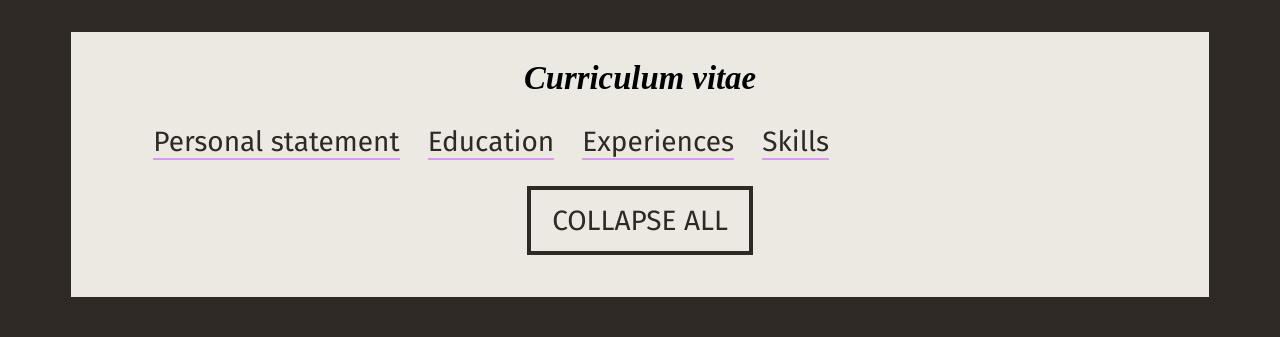
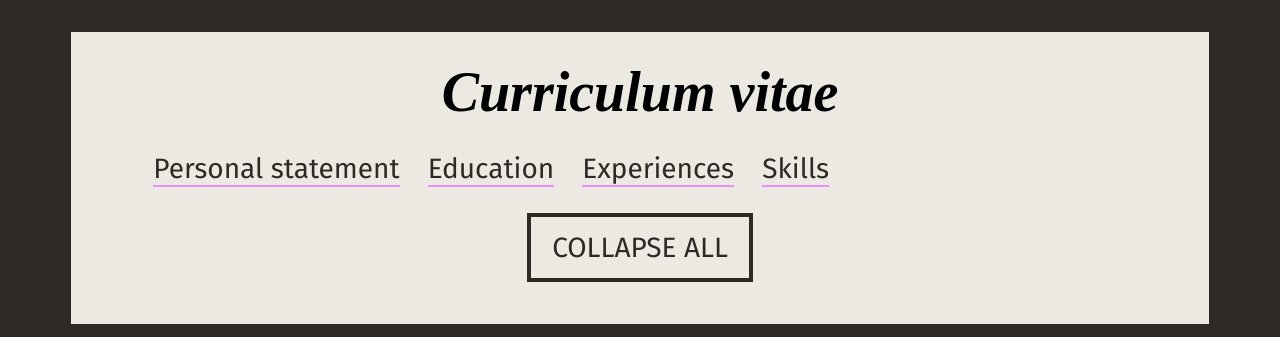
Before and after one commit to renzst/statique, a website: page dist/cv.html in a window 1280 px wide. Shown: the part 210-547 px from the top of the page. Drawn offline with Linux system fonts and the light colour scheme; a web font is replaced by a local one.

Commit message:
Modified css

```diff
--- a/dist/styles.css
+++ b/dist/styles.css
@@ -292,6 +292,10 @@ section {
     padding: calc(var(--gap)*2);
 }
 
+h1 {
+    font-size: 2rem;
+}
+
 h1, h2, h3 {
     text-align: center;
 }
```
Also changed, not shown: dist/index.html (+0 -1 lines).
